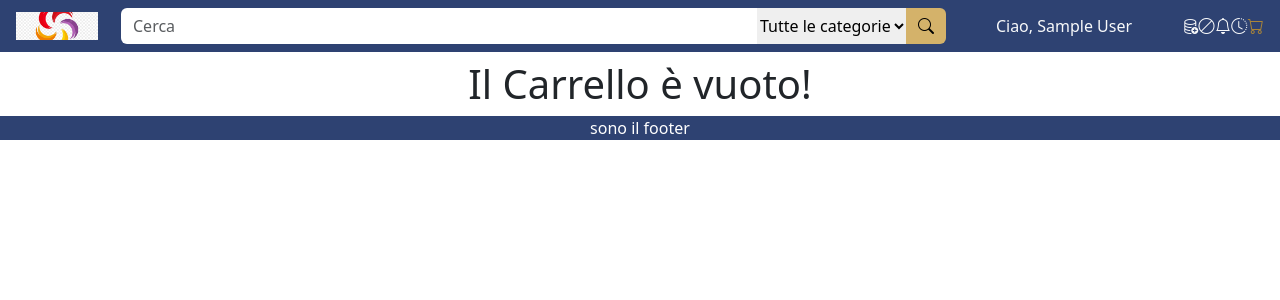
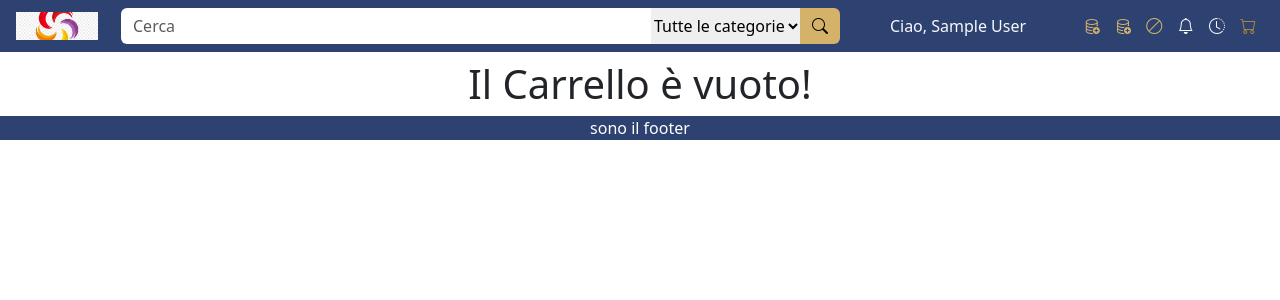
Before and after one commit to danix1234/elaborato_WEB_2025, a PHP site: page /carrello.php in a window 1280 px wide. Shown: the top 300 px of the page. Run offline with PHP 8.4, Linux system fonts and the light colour scheme; the visitor is signed in with stand-in values (Sample User, id 1); data that the repository does not hold is empty.

Commit message:
mod col space in base

```diff
--- a/website/template/base.php
+++ b/website/template/base.php
@@ -43,7 +43,7 @@
             </div>
 
             <!-- search bar -->
-            <div class="col-12 col-md-6 col-lg-8 mt-2 mt-md-0 order-4 order-md-2">
+            <div class="col-12 col-md-6 col-lg-7 mt-2 mt-md-0 order-4 order-md-2">
                 <form method="get" action="search.php" id="searchForm">
                     <div class="input-group">
                         <label for="searchBar" class="visually-hidden form-label">Cerca</label>
@@ -81,13 +81,16 @@
             </div>
 
             <!-- icons -->
-            <div class="col-4 col-md-2 col-lg-1 d-flex align-items-center order-3 order-md-4 justify-content-center">
+            <div class="col-4 col-md-2 d-flex align-items-center order-3 order-md-4 justify-content-center">
                 <div class="w-100 d-flex justify-content-around">
                     <?php if (isAdmin()): ?>
+
                         <a href="<?php checkFile('admin-prodotto.php'); ?>" title="aggiungi prodotto"
-                            class="link-light link-opacity-50-hover"><span class="bi bi-database-add"></span></a>
+                            class="link-light link-opacity-50-hover"><span class="bi bi-database-add text-custom-lgold"></span></a>
+                            <a href="<?php checkFile('admin-prodotto.php'); ?>" title="aggiungi prodotto"
+                            class="link-light link-opacity-50-hover"><span class="bi bi-database-add text-custom-lgold"></span></a>
                         <a href="<?php checkFile('utenti.php'); ?>" title="ban utenti"
-                            class="link-light link-opacity-50-hover"><span class="bi bi-ban"></span></a>
+                            class="link-light link-opacity-50-hover"><span class="bi bi-ban text-custom-lgold"></span></a>
                     <?php endif; ?>
                     <a href="<?php checkFile('notifiche.php'); ?>" title="notifica"
                         class="link-light link-opacity-50-hover"><span class="bi bi-bell"></span></a>
```
